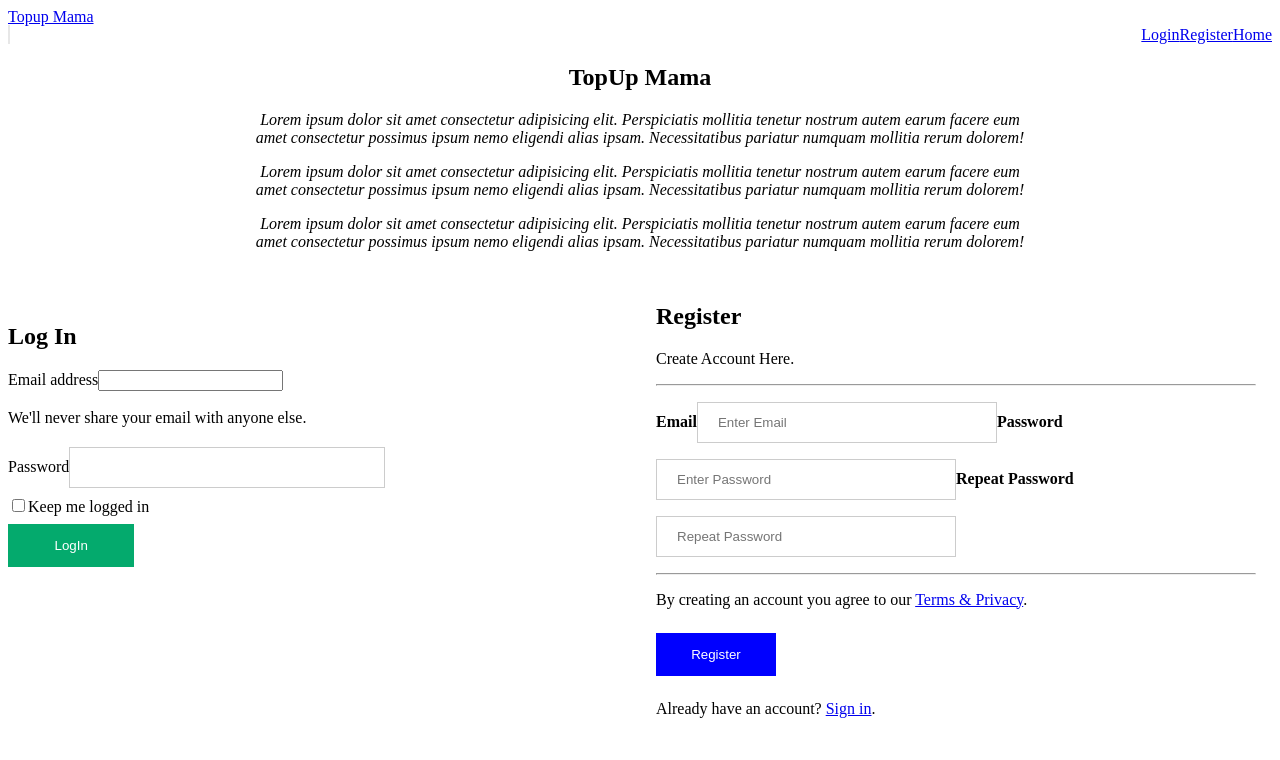
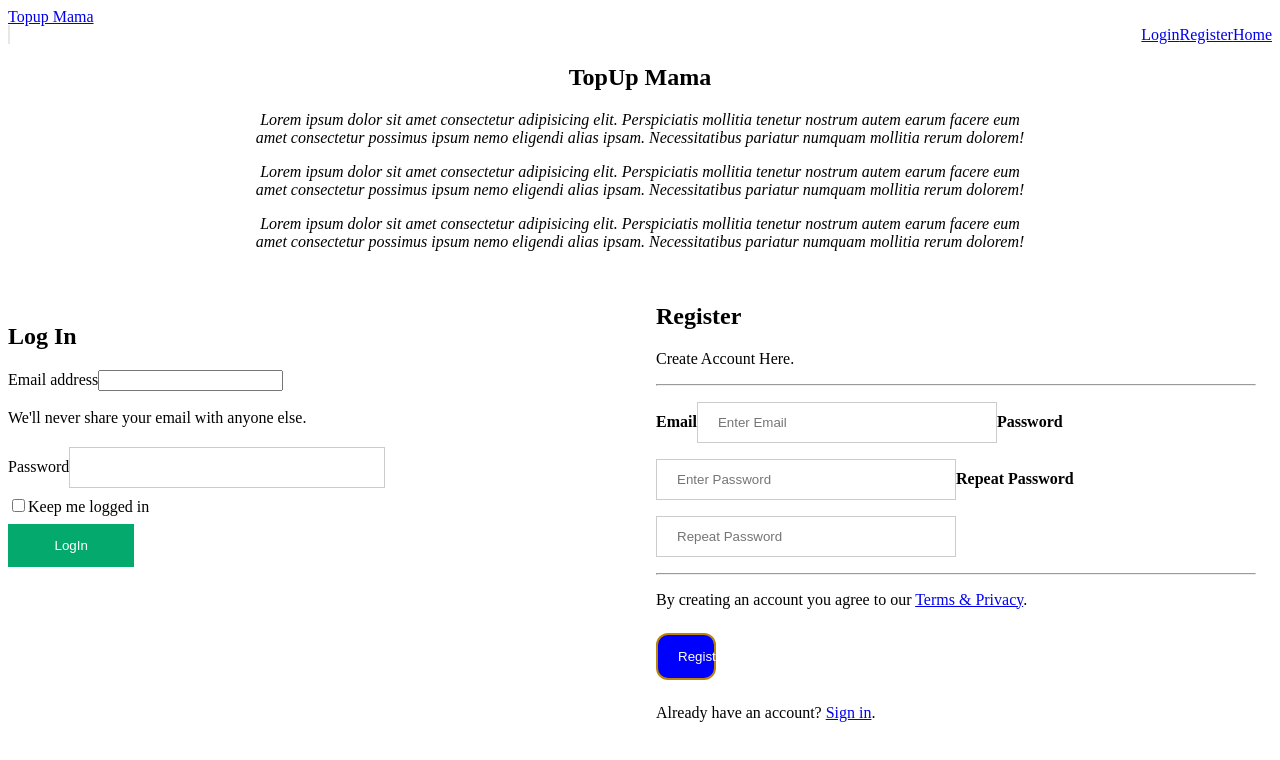
Before and after one commit to Evance23/topup, an Angular app: page / in a window 1280 px wide. Shown: the top 760 px of the page. Built offline with nearby package versions, Linux system fonts and the light colour scheme.

Commit message:
Add button styling

```diff
--- a/src/app/registration/registration.component.css
+++ b/src/app/registration/registration.component.css
@@ -6,16 +6,19 @@ input[type=text], input[type=password] {
     width: 50%;
     padding: 12px 20px;
     margin: 8px 0;
-    display: inline-block;
+    display: inline;
     border: 1px solid #ccc;
     box-sizing: border-box;
+    float: none;
+    white-space: nowrap;
 }
 button {
     background-color: blue;
     color: white;
     padding: 14px 20px;
     margin: 8px 0;
-    border: none;
+    border: 2px solid #bc8507;
     cursor: pointer;
-    width: 20%;
+    width: 10%;
+    border-radius: 12px;
   }
```
